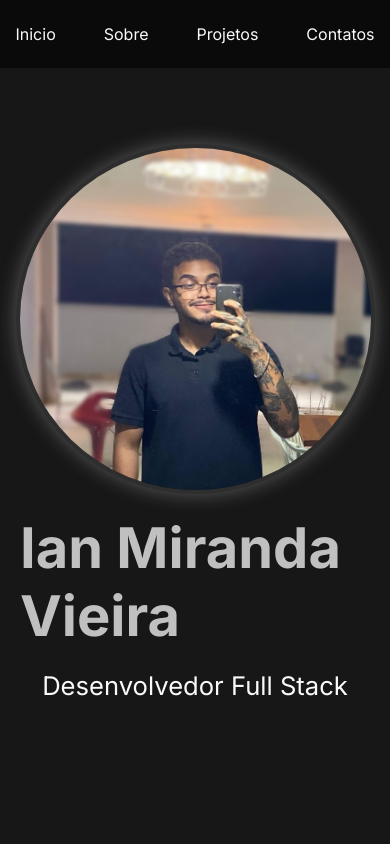
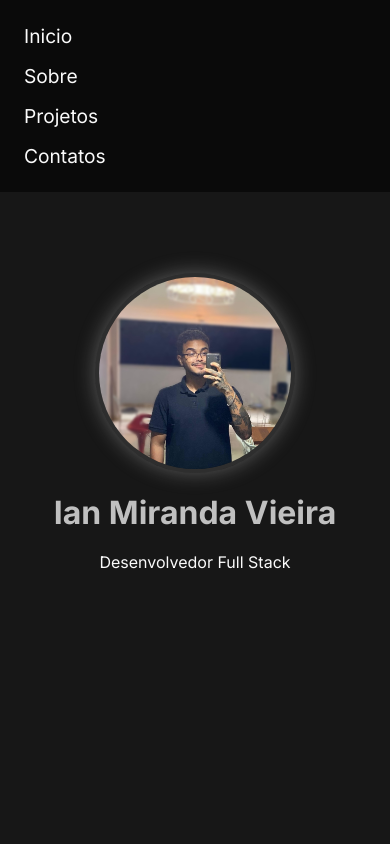
Before and after one commit to IANMIRAND/IanMiranda.github.io, a plain HTML site: page index.html in a window 390 px wide. Shown: the top 844 px of the page. Drawn offline with Linux system fonts and the light colour scheme.

Commit message:
Add files via upload

```diff
--- a/styles.css
+++ b/styles.css
@@ -33,7 +33,6 @@ html, body {
 .navegacao {
     position: fixed;
     top: 0;
-    /* Ajuste do fundo para ser preto e alinhado com o tema */
     background: var(--mais-escuro);
     width: 100%;
     z-index: 100;
@@ -62,7 +61,6 @@ html, body {
     position: absolute;
     bottom: 0;
     left: 0;
-    /* Fundo de gradiente com as novas cores de prata */
     background: linear-gradient(90deg, var(--primaria), var(--secundaria));
     transition: width 0.5s ease;
 }
@@ -82,7 +80,6 @@ html, body {
 .foto-perfil {
     width: 359px;
     height: 350px;
-    /* Sombra agora usa a nova cor de prata */
     box-shadow: 0 0 20px var(--sombra-primaria);
     border-radius: 50%;
     border: 4px solid var(--vidro);
@@ -145,14 +142,12 @@ h1 {
 }
 
 .especialidades-card:hover, .projetos-card:hover {
-    /* Sombra agora usa a nova cor de prata */
     box-shadow: 0 10px 20px var(--sombra-primaria);
     transform: translateY(-10px) scale(1.03);
 }
 
 .especialidades-card i {
     font-size: 3rem;
-    /* Agora os ícones usam a cor primária (prata) */
     color: var(--primaria);
     margin-bottom: 1rem;
 }
@@ -218,7 +213,6 @@ h1 {
 
 .rede-social-link:hover {
     transform: translateY(-5px);
-    /* Sombra agora usa a nova cor de prata */
     box-shadow: 0 5px 15px var(--sombra-primaria);
 }
 
@@ -230,7 +224,6 @@ h1 {
     height: 100%;
     z-index: -1;
     opacity: 0.5;
-    /* Fundo de gradiente com as cores primárias */
     background: radial-gradient(circle at 10% 20%, var(--primaria) 0%, transparent 20%), radial-gradient(circle at 90% 80%, var(--secundaria) 0%, transparent 20%) var(--mais-escuro);
 }
 
@@ -242,3 +235,54 @@ h1 {
         transform: translateY(-20px);
     }
 }
+
+
+/* Media Query para telas menores que 768px (tablets e celulares) */
+@media (max-width: 768px) {
+    h1 {
+        font-size: 2.5rem;
+    }
+
+    .cabecalho-subtitulo {
+        font-size: 1.2rem;
+    }
+
+    .foto-perfil {
+        width: 250px;
+        height: 250px;
+    }
+
+    .menu {
+        flex-direction: column;
+        gap: 1rem;
+    }
+
+    .menu-link {
+        font-size: 1.2rem;
+    }
+
+    .botoes-redes-sociais {
+        flex-direction: column;
+        gap: 1rem;
+    }
+}
+
+/* Media Query para telas menores que 480px (celulares pequenos) */
+@media (max-width: 480px) {
+    h1 {
+        font-size: 2rem;
+    }
+
+    .cabecalho-subtitulo {
+        font-size: 1rem;
+    }
+
+    .foto-perfil {
+        width: 200px;
+        height: 200px;
+    }
+
+    .especialidades-caixas, .projetos-caixas {
+        grid-template-columns: 1fr;
+    }
+}
```
